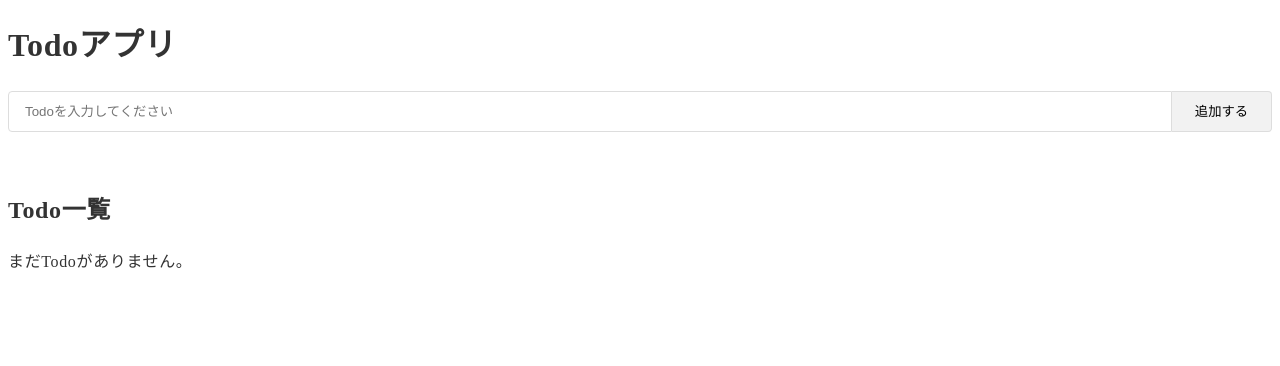
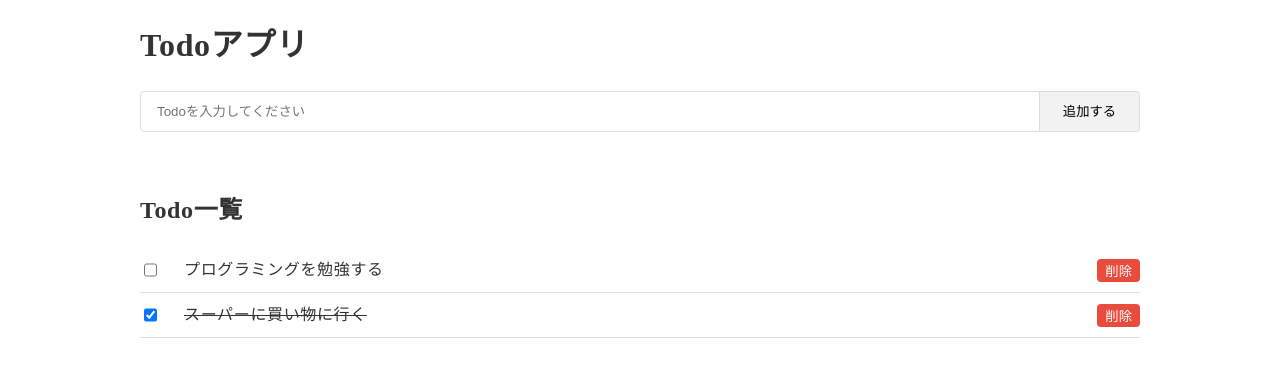
Before and after one commit to hiyu15123/todos, a Vue app: page / in a window 1280 px wide. Shown: the top 366 px of the page. Built offline with nearby package versions, Linux system fonts and the light colour scheme.

Commit message:
add : ダミーを追加
リストにダミーを追加しました。

```diff
--- a/src/App.vue
+++ b/src/App.vue
@@ -2,7 +2,10 @@
 import { ref } from 'vue'
 
 const todoText = ref('')
-const todos = ref([])
+const todos = ref([
+  { id: 1, completed: false, text: 'プログラミングを勉強する' },
+  { id: 2, completed: true, text: 'スーパーに買い物に行く' }
+])
 let number = 1
 
 function addTodo() {
@@ -48,7 +51,7 @@ function removeTodo(id) {
 </template>
 
 <style scoped>
-button {
+button,input[type="checkbox"] {
   cursor: pointer;
 }
 .todo-form {
--- a/src/style.css
+++ b/src/style.css
@@ -1,87 +1,19 @@
-/* :root {
-  font-family: system-ui, Avenir, Helvetica, Arial, sans-serif;
-  line-height: 1.5;
-  font-weight: 400;
-
-  color-scheme: light dark;
-  color: rgba(255, 255, 255, 0.87);
-  background-color: #242424;
-
-  font-synthesis: none;
-  text-rendering: optimizeLegibility;
-  -webkit-font-smoothing: antialiased;
-  -moz-osx-font-smoothing: grayscale;
+html {
+  font-size: 62.5%;
 }
-
-a {
-  font-weight: 500;
-  color: #646cff;
-  text-decoration: inherit;
-}
-a:hover {
-  color: #535bf2;
-}
-
-body {
-  margin: 0;
-  display: flex;
-  place-items: center;
-  min-width: 320px;
-  min-height: 100vh;
-}
-
-h1 {
-  font-size: 3.2em;
-  line-height: 1.1;
-}
-
-button {
-  border-radius: 8px;
-  border: 1px solid transparent;
-  padding: 0.6em 1.2em;
-  font-size: 1em;
-  font-weight: 500;
-  font-family: inherit;
-  background-color: #1a1a1a;
-  cursor: pointer;
-  transition: border-color 0.25s;
-}
-button:hover {
-  border-color: #646cff;
-}
-button:focus,
-button:focus-visible {
-  outline: 4px auto -webkit-focus-ring-color;
-}
-
-.card {
-  padding: 2em;
-}
-
-#app {
-  max-width: 1280px;
-  margin: 0 auto;
-  padding: 2rem;
-  text-align: center;
-}
-
-@media (prefers-color-scheme: light) {
-  :root {
-    color: #213547;
-    background-color: #ffffff;
-  }
-  a:hover {
-    color: #747bff;
-  }
-  button {
-    background-color: #f9f9f9;
-  }
-} */
 
 body {
   color: #333;
   letter-spacing: 0.04em;
   line-height: 1.75;
+  margin: 0;
+  font-size: 1.6rem;
+}
+
+#app {
+  max-width: 1000px;
+  margin-inline: auto;
+  padding-inline: 1.6rem;
 }
 
 h1,h2 {
```
